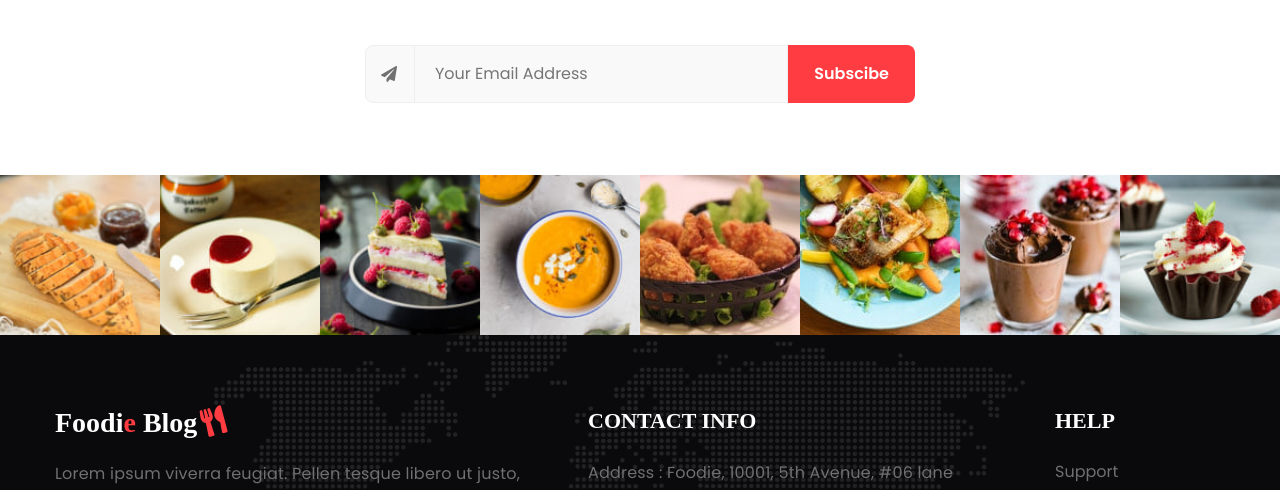
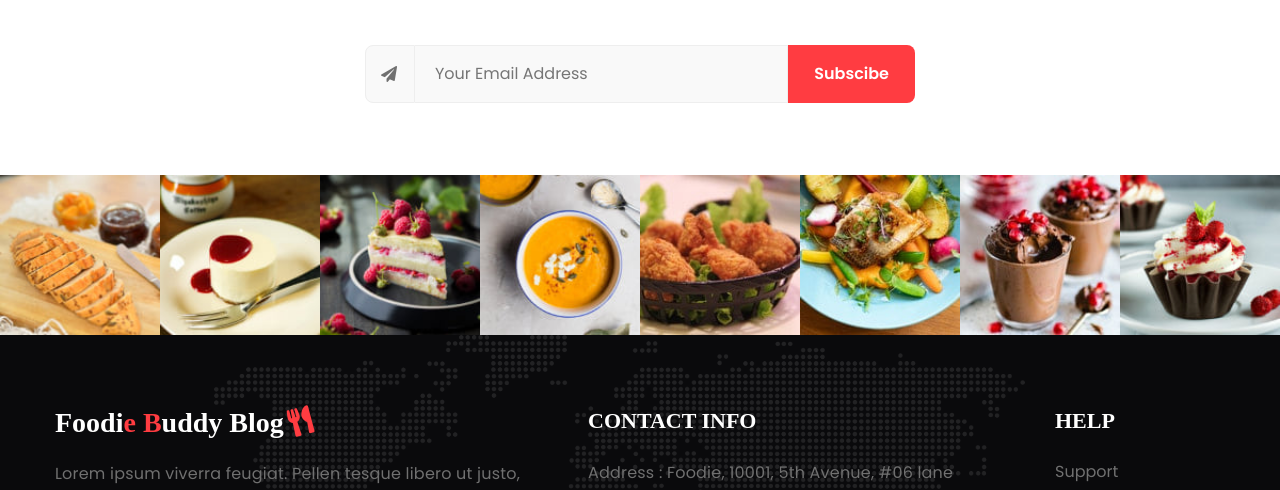
Before and after one commit to kavin5221/Finalpro, a plain HTML site: page about.html in a window 1280 px wide. Shown: the part 4463-4953 px from the top of the page. Drawn offline with Linux system fonts and the light colour scheme; a web font is replaced by a local one.

Commit message:
2nd commit

```diff
--- a/about.html
+++ b/about.html
@@ -531,7 +531,7 @@
                     <div class="col-lg-5 col-md-6 footer-list-29 footer-1">
                         <h2 class="mb-4">
                             <a class="footer-logo" href="index.html">
-                                Foodi<span>e</span> Blog<i class="fas fa-utensils"></i>
+                                Foodi<span>e B</span>uddy Blog<i class="fas fa-utensils"></i>
                             </a>
                         </h2>
                         <p>Lorem ipsum viverra feugiat. Pellen tesque libero ut justo, ultrices in ligula. Semper at
```
Also changed, not shown: contact.html (+1 -1 lines), index.html (+1 -1 lines).
